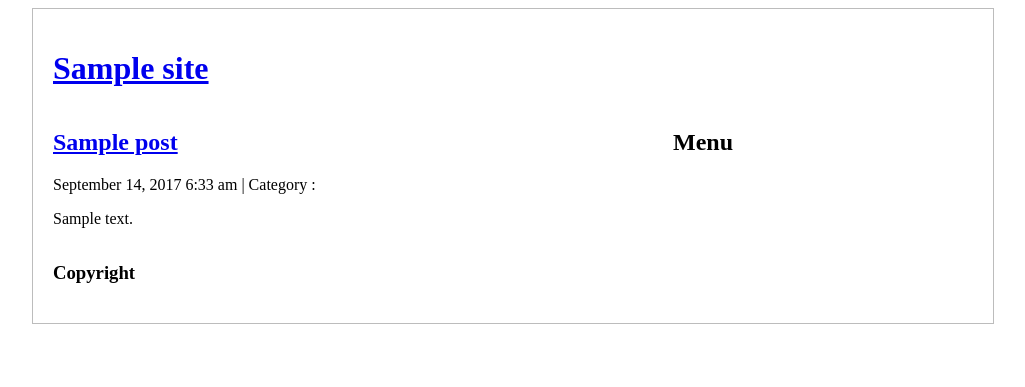
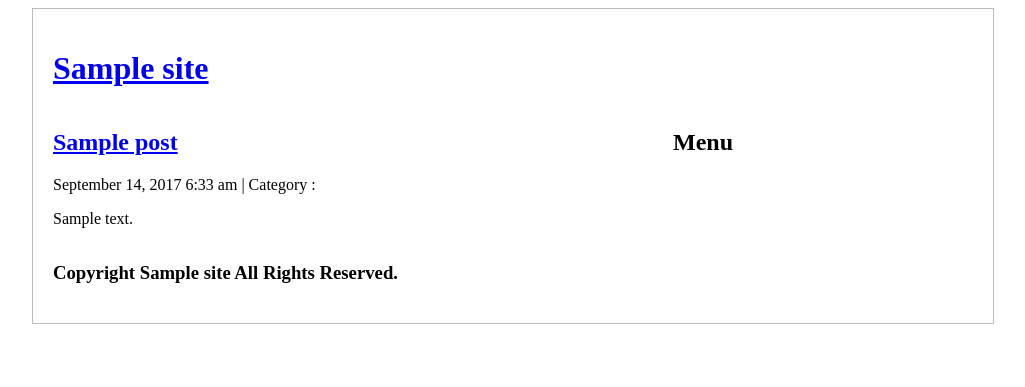
Before and after one commit to hamunstorys/com.php.wordpress.theme-example, a WordPress theme: template index.php in a window 1280 px wide. Shown: the top 387 px of the page, without its empty margins (127-1152 px from the left). Run offline with PHP 8.4 and a stand-in for WordPress, Linux system fonts and the light colour scheme; the site name, menu and one post (Sample post) are stand-ins, and other content is empty.

Commit message:
edit footer in index.php

```diff
--- a/index.php
+++ b/index.php
@@ -40,7 +40,7 @@
         </div>
     </div>
     <div id="footer">
-        <h3>Copyright</h3>
+        <h3>Copyright <?php bloginfo( 'name' ); ?> All Rights Reserved.</h3>
     </div>
 </div>
 <?php wp_footer(); ?>
```
